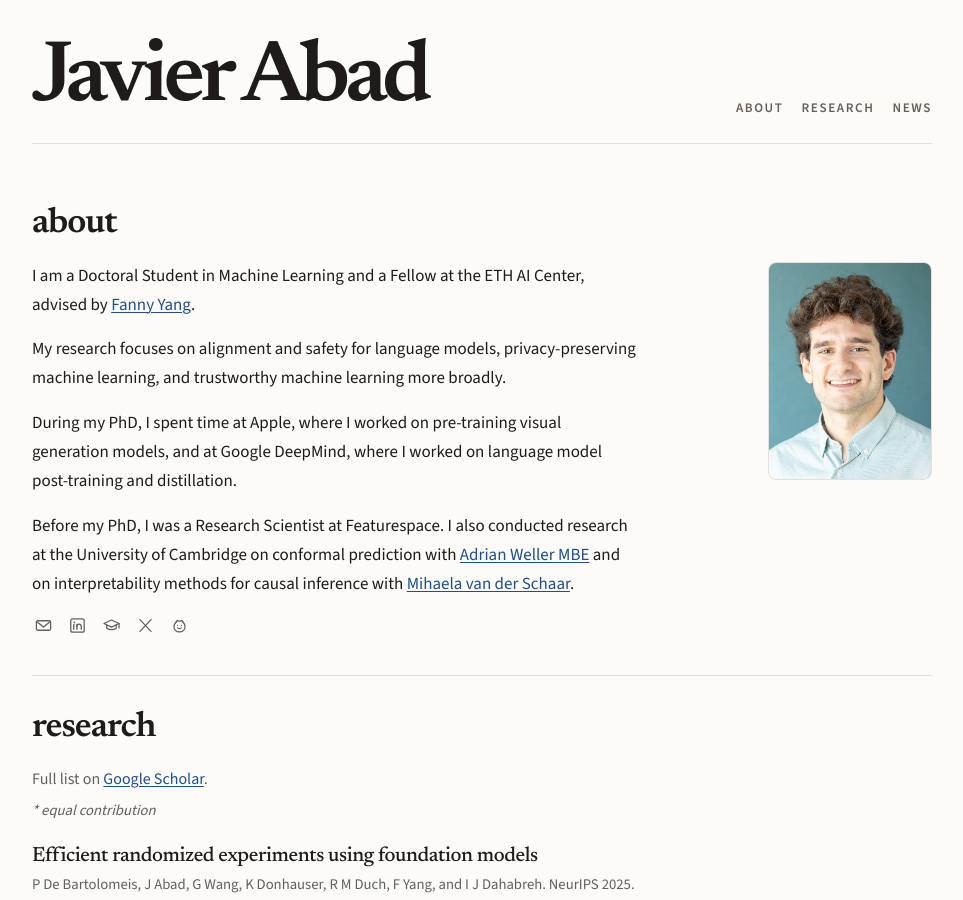
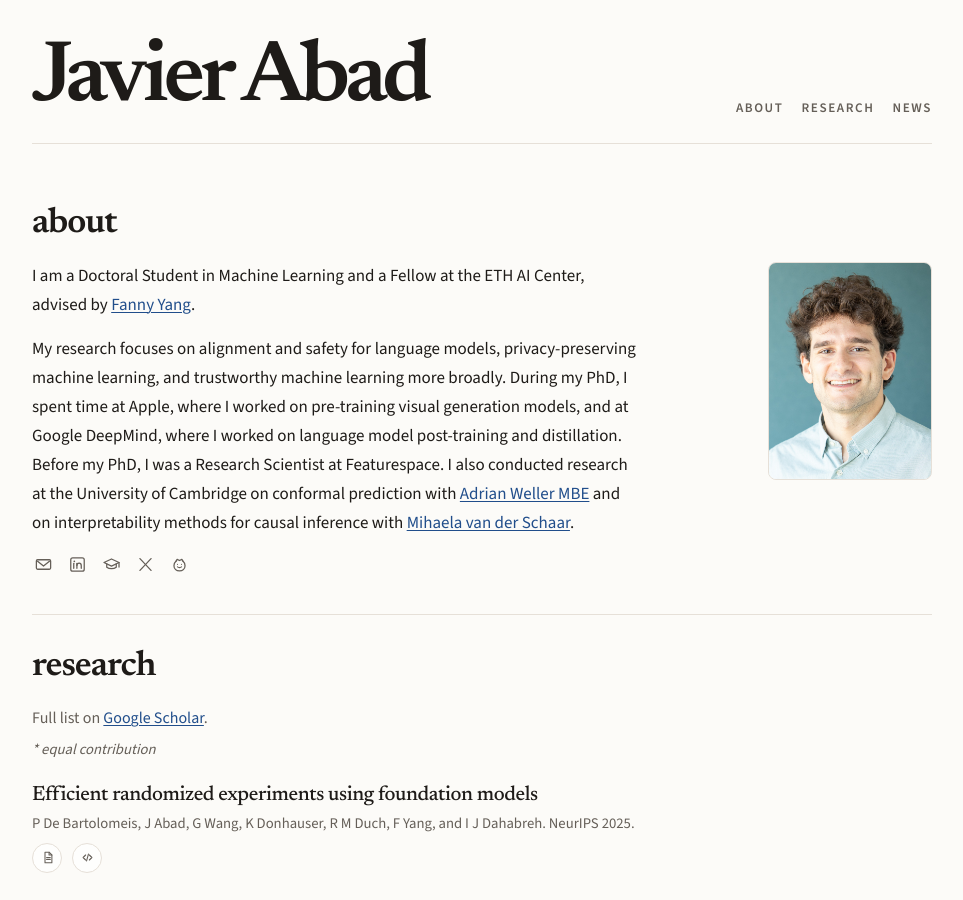
Before and after one commit to jaabmar/jaabmar.github.io, a Jekyll site: the page built from index.html, in a window 1280 px wide and 900 px high. Shown: the whole window, without its empty margins (158-1121 px from the left). Built offline with Jekyll 4.4.1, drawn with Linux system fonts in a browser that asks for light colours.

Commit message:
Update About

```diff
--- a/index.html
+++ b/index.html
@@ -30,13 +30,9 @@
           <p>
             My research focuses on alignment and safety for language models, privacy-preserving machine learning,
             and trustworthy machine learning more broadly.
-          </p>
-          <p>
             During my PhD, I spent time at Apple, where I worked on pre-training visual generation models, and at
-            Google DeepMind, where I worked on language model post-training and distillation.
-          </p>
-          <p>
-            Before my PhD, I was a Research Scientist at Featurespace.
+            Google DeepMind, where I worked on language model post-training and distillation. Before my PhD, I was a
+            Research Scientist at Featurespace.
             I also conducted research at the University of Cambridge on conformal prediction with
             <a href="https://mlg.eng.cam.ac.uk/adrian/" target="_blank" rel="noreferrer">Adrian Weller MBE</a>
             and on interpretability methods for causal inference with
```
